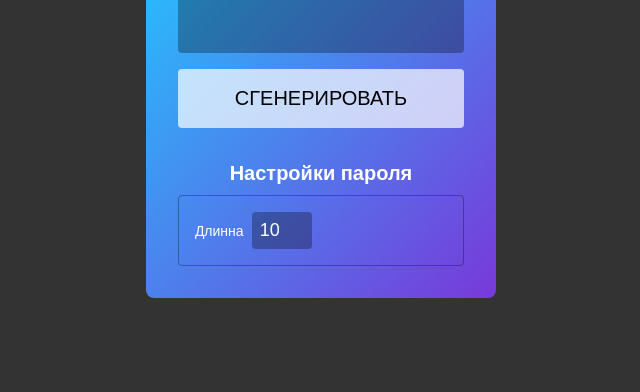
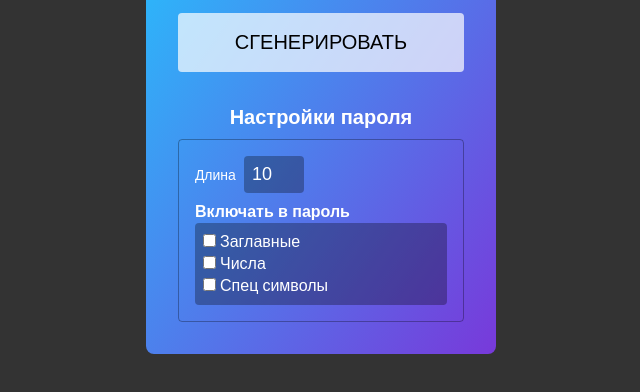
Before and after one commit to frontweb25/password-generator, a plain HTML site: page index.html in a window 1280 px wide. Shown: the part 300-692 px from the top of the page, without its empty margins (319-959 px from the left). Drawn offline with nearby package versions, Linux system fonts and the light colour scheme.

Commit message:
add checkbox

```diff
--- a/css/style.css
+++ b/css/style.css
@@ -76,6 +76,11 @@ body {
     font-weight: 800;
     margin-bottom: 8px;
 }
+.generator__setings-title_small{
+    font-size: 16px;
+    font-weight: 700;
+    margin-top: 8px;
+}
 
 .generator__setings-content {
     text-align: left;
@@ -103,3 +108,14 @@ body {
     outline: none;
 
 }
+
+.generator__setings-container{
+    padding: 8px;
+    border-radius: 4px;
+    display: grid;
+    grid-template-rows: repeat(3, 1fr);
+    background-color: var(--glass_black);
+}
+.generator__setings-container input {
+
+}
--- a/index.html
+++ b/index.html
@@ -18,13 +18,23 @@
             <div class="generator__setings-title">Настройки пароля</div>
             <div class="generator__setings-content">
                 <div>
-                    <label class="generator__setings-name">Длинна</label>
-                    <input id="length"
-                    type="number"
-                    class="generator__setings-input"
-                    value="10"
-                    min="1"
-                    max="10"
+                    <label class="generator__setings-name">Длина</label>
+                    <input id="length" type="number"class="generator__setings-input" value="10" min="1"max="10"
+                </div>
+                <div class="generator__setings-title_small">Включать в пароль</div>
+                <div class="generator__setings-container">
+                    <div>
+                        <input id="uppercase" type="checkbox">
+                        <label>Заглавные</label>
+                    </div>
+                    <div>
+                        <input id="numbers" type="checkbox">
+                        <label>Числа</label>
+                    </div>
+                    <div>
+                        <input id="symbols" type="checkbox">
+                        <label>Спец символы</label>
+                    </div>
                 </div>
             </div>
         </div>
--- a/js/index.js
+++ b/js/index.js
@@ -1,7 +1,7 @@
 
 const dom = {
          button: document.querySelector('#button'),
-         password: document.querySelector('#password'),
+         outPassword: document.querySelector('#password'),
      passwordSetings: {
          length: document.querySelector('#length')
      }
@@ -43,5 +43,6 @@ function paswordGenerator(symbols, length) {
 dom.button.onclick = () => {
     const passwordLength = dom.passwordSetings.length.value;
     const readyPassword =  paswordGenerator(data.letters.down, passwordLength);
-    dom.password.innerHTML = readyPassword;
+    dom.outPassword.innerHTML = readyPassword;
+    console.log(readyPassword)
 };
```
